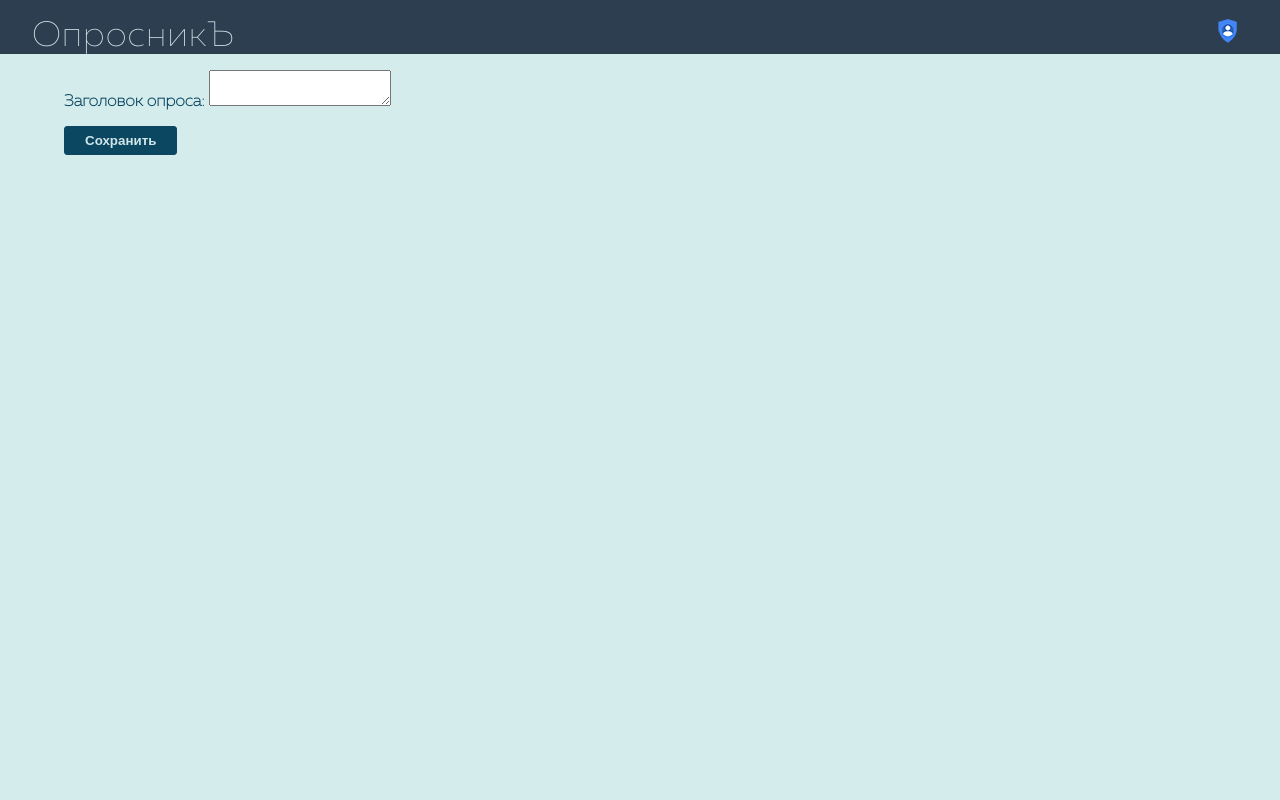
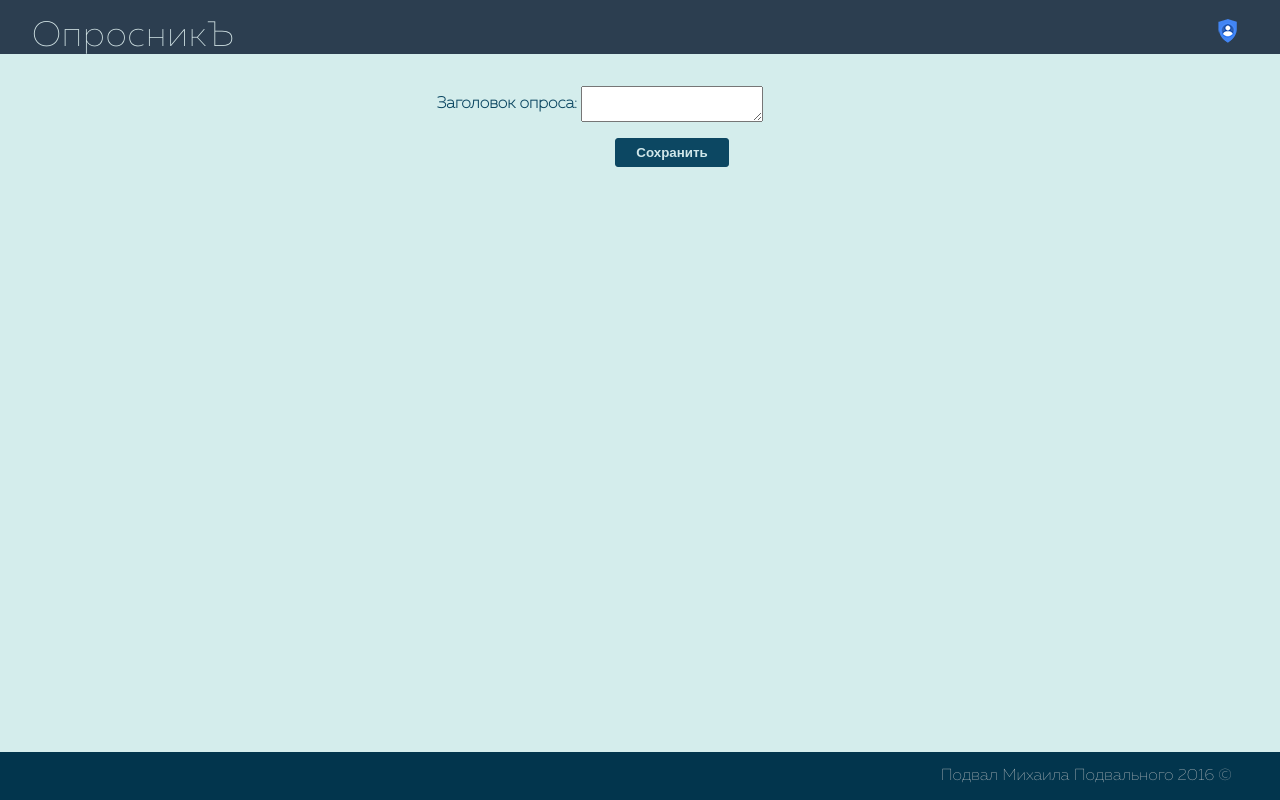
Before and after one commit to qwertypomy/djopros, a Django app: page /polls/new/ in a window 1280 px wide. Run offline with Django 3.2, Linux system fonts and the light colour scheme.

Commit message:
Final push

```diff
--- a/polls/static/polls/style.css
+++ b/polls/static/polls/style.css
@@ -4,6 +4,35 @@ body {
     margin: 0;
     color: #0C4762;
     font-family: standart;
+}
+
+html,
+body {
+    height: 100%;
+}
+
+#wrapper {
+    display: flex;
+    flex-direction: column;
+    height: 100%;
+}
+
+#content {
+    flex: 1 0 auto;
+}
+
+#footer {
+    position: relative;
+    background: #02354d;
+    height: 3em;
+    flex: 0 0 auto;
+    color: #ccc;
+}
+
+#footer > div {
+    position:absolute;
+    top: 1em;
+    right: 3em;
 }
 
 @font-face {
@@ -121,6 +150,15 @@ li {
     width: 100%;
     text-align: center;
 }
+
+.quiz-text > p {
+    margin-right: 9em;
+}
+
+textarea {
+  vertical-align: middle;
+}
+
 
 #id_question_text {
     width: 20em;
@@ -244,5 +282,5 @@ li {
 }
 
 .bord-add:hover {
-   border-left: 10px solid rgba(238, 255, 254, 0.87);
+    border-left: 10px solid rgba(238, 255, 254, 0.87);
 }
--- a/polls/templates/polls/base.html
+++ b/polls/templates/polls/base.html
@@ -6,9 +6,10 @@
     <title>{% block title %}{% endblock %}</title>
 </head>
 <body>
+   <div id="wrapper">
     <div id="head">
-       <a class=" google-pic logged"></a>
-        <a id="logo" class="head-butt" href="/">ОпросникЪ</a>
+       <a class=" google-pic logged" href="/profile/"></a>
+       <a id="logo" class="head-butt" href="/">ОпросникЪ</a>
         {% if user.is_authenticated %}
             <div id="head-butt-right">
                 <a class="head-butt" href="/polls/new/">Создать опрос</a>
@@ -20,9 +21,12 @@
         </header>
     </div>
 <div id="content">
-
     {% if error_message %}<p><strong>{{ error_message }}</strong></p>{% endif %}
     {% block content %}{% endblock %}
 </div>
+    <div id="footer">
+        <div>Подвал Михаила Подвального 2016 ©</div>
+    </div>
+    </div>
 </body>
 </html>
--- a/polls/templates/polls/base_form.html
+++ b/polls/templates/polls/base_form.html
@@ -5,10 +5,11 @@
 {% block header %}{% endblock %}
 
 {% block content %}
-    <form class="super_form" action="" method="post">
+    <form class="quiz-text super_form" action="" method="post">
         {% csrf_token %}
-        <p><label for="id_{{ field_name }}">{{ text_form }}</label>
-            <textarea name="{{ field_name }}" id="id_{{ field_name }}" required></textarea></p>
-        <input  class="inputik" type="submit" value="Сохранить" />
+        <p><label class="" for="id_{{ field_name }}">{{ text_form }}</label>
+            <textarea class="" name="{{ field_name }}" id="id_{{ field_name }}" required></textarea>
+        </p>
+        <input class="inputik" type="submit" value="Сохранить" />
     </form>
 {% endblock %}
--- a/polls/templates/polls/poll.html
+++ b/polls/templates/polls/poll.html
@@ -8,7 +8,7 @@
         <a class="content-butts a-styles" href="/polls/{{ poll.id }}/questions/new">Добавить вопрос</a>
     {% endif %}
     {% if poll.question_set.first %}
-        <a class="content-butts a-styles" href={% url 'polls:question' poll.id poll.question_set.first.id %} {{poll.question_set.first}}>Редактировать</a>
+        <a class="content-butts a-styles" href={% url 'polls:question' poll.id poll.question_set.first.id %} {{poll.question_set.first}}>Начать опрос</a>
         <a class="content-butts a-styles" href="{% url 'polls:poll_results' poll.id %}">Посмотреть результаты</a>
         <p>{{ poll.question_set.all.count }} вопросов</p>
     {% endif %}
--- a/polls/templates/polls/profile.html
+++ b/polls/templates/polls/profile.html
@@ -14,10 +14,7 @@
         <p class="profile-ident">e-mail: {{ user1.email }}</p>
         <p class="profile-ident">Дата регистрации: {{ user1.date_joined }}</p>
         <p class="profile-ident">Последняя авторизация: {{ user1.last_login }}</p>
-        {% if user1.is_active %}<p class="profile-ident">В сети</p>{% else %}<p class="profile-ident">Не в сети</p>{% endif %}
         {% if user1.is_staff %}<p class="profile-ident">Админ</p>{% else %}<p></p>{% endif %}
-        <!--<p class="profile-ident">Онлайн: {{ user1.is_active }}</p>
-        <p class="profile-ident">Админ: {{ user1.is_staff }}</p> -->
         {% if poll_list %}
             <h2>Популярные опросы:</h2>
         {% endif %}
```
